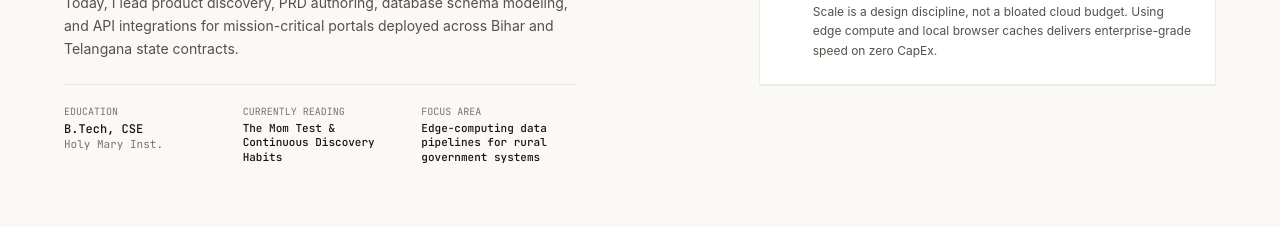
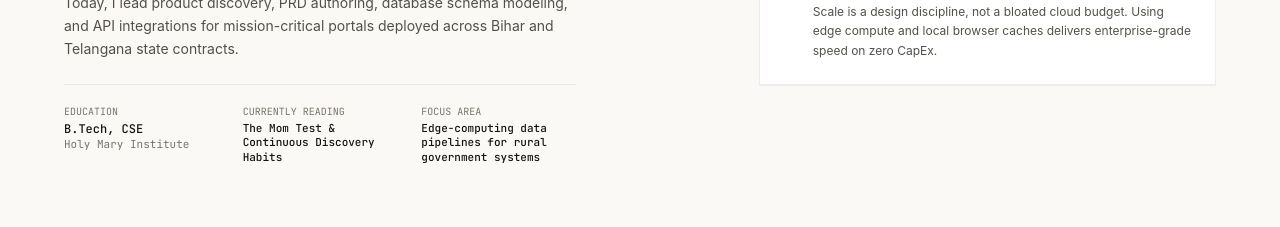
Before and after one commit to AnvithReddy782/Anvith-Reddy-Rondla-Portfolio, a Next.js app: page / in a window 1280 px wide. Shown: the part 4800-5027 px from the top of the page. Built offline with nearby package versions, Linux system fonts and the light colour scheme; a web font is replaced by a local one.

Commit message:
style(design): FINDING-004 — expand truncated education label

```diff
--- a/src/components/About.tsx
+++ b/src/components/About.tsx
@@ -63,7 +63,7 @@ export default function About() {
             <div>
               <span className="text-[10px] uppercase text-muted block mb-0.5">Education</span>
               <span className="text-text font-medium block">B.Tech, CSE</span>
-              <span className="text-[11px] text-muted block">Holy Mary Inst.</span>
+              <span className="text-[11px] text-muted block">Holy Mary Institute</span>
             </div>
             <div>
               <span className="text-[10px] uppercase text-muted block mb-0.5">Currently Reading</span>
```
